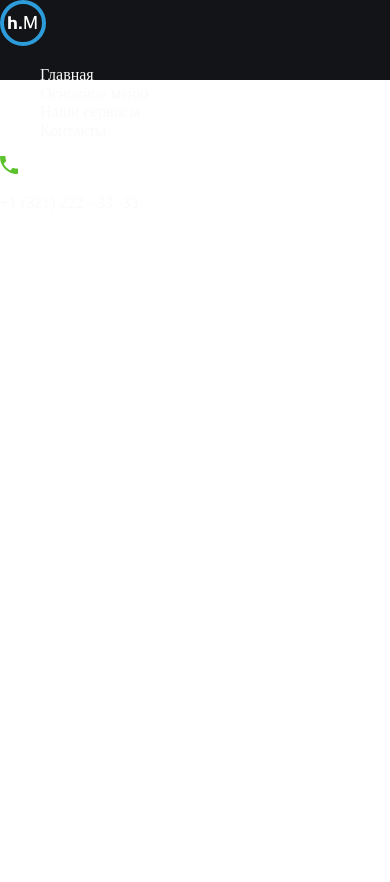
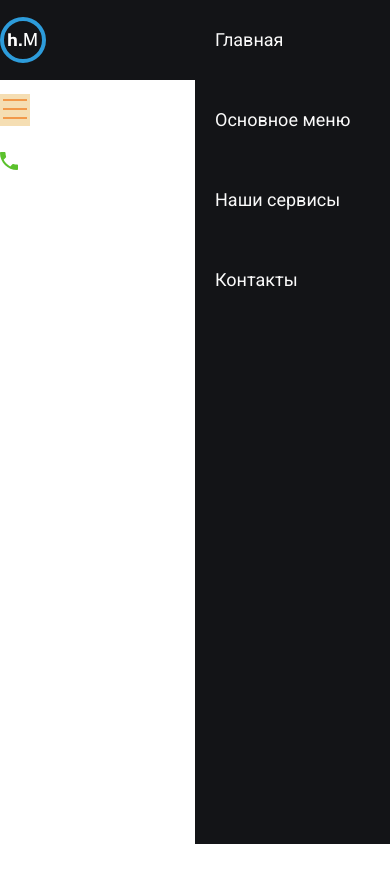
Before and after one commit to SonicFear96/alpaka-menu, a plain HTML site: page index.html in a window 390 px wide. Drawn offline with Linux system fonts and the light colour scheme.

Commit message:
nav menu

```diff
--- a/css/style.css
+++ b/css/style.css
@@ -12,6 +12,26 @@ desktop-big-width: 1440px;
 mobile-width-only: 767px;
 iPhone 8 :376px */
 
+html,
+body {
+  height: 100%;
+  box-sizing: border-box;
+}
+
+.visually-hidden {
+  position: absolute;
+  width: 1px;
+  height: 1px;
+  margin: -1px;
+  border: 0;
+  padding: 0;
+  white-space: nowrap;
+  -webkit-clip-path: inset(100%);
+  clip-path: inset(100%);
+  clip: rect(0 0 0 0);
+  overflow: hidden;
+}
+
 /*HEADER*/
 .main__header {
   background-color: var(--basic-black);
@@ -19,19 +39,100 @@ iPhone 8 :376px */
   width: 100%;
 }
 
-.nav__main-menu {
-  color: var(--basic-white);
+.logo__img {
+  margin: 17px 0 17px 0;
 }
 .nav__main-menu,
 .nav__sub-menu,
 .sub-menu__sub {
   list-style: none;
+  list-style: none;
+  padding: 0;
+  margin: 0;
 }
 
-.telephone-container__number {
+.nav__toggle {
+  /* position: absolute; */
+  position: relative;
+  right: 2px;
+  top: 10px;
+  bottom: 0;
+  width: 60px;
+  height: 55px;
+  cursor: pointer;
+  border: 0;
+  background: 0 0;
+}
+
+.nav__toggle::before {
+  content: "";
+  position: absolute;
+  top: 5px;
+  left: 5px;
+  width: 24px;
+  height: 2px;
+  background-color: #f2994a;
+  box-shadow: 0 9px 0 0 #f2994a, 0 18px 0 0 #f2994a;
+}
+
+.menu-item {
+  padding: 28px 20px 28px 20px;
+}
+.menu-item a {
+  font-family: "Roboto";
+  font-size: 18px;
+  line-height: 24px;
+  text-decoration: none;
   color: var(--basic-white);
 }
 
+.menu-item a:hover {
+  color: var(--text-hover);
+}
+
+.header__contact {
+  padding: 28px 0 28px 0;
+}
+
+.telephone-container__img {
+  padding: 8px 10px 8px 0;
+}
+.telephone-container__number {
+  margin: 0;
+  font-family: "Roboto";
+  font-weight: 500;
+  font-size: 18px;
+  line-height: 24px;
+  color: var(--basic-white);
+}
+.telephone-container__number:hover {
+  color: var(--text-hover);
+}
+
+@media (max-width: 767px) {
+  .nav__toggle {
+    width: 32px;
+    height: 32px;
+    display: block;
+    background: wheat;
+    border: wheat;
+  }
+  .header__nav {
+    position: fixed;
+    height: 100%;
+    width: 50%;
+    right: 0;
+    top: 0;
+    background-color: var(--basic-black);
+  }
+  .nav__main-menu {
+    display: block;
+  }
+
+  .telephone-container__number {
+    display: none;
+  }
+}
 @media (min-width: 768px) {
   .contact__telephone-container {
     display: flex;
@@ -40,11 +141,15 @@ iPhone 8 :376px */
 }
 
 @media (min-width: 1024px) {
+  /* .nav__toggle {
+    display: none;
+  } */
   .header__container {
     font-family: "Roboto";
     display: flex;
     flex-direction: row;
     justify-content: space-between;
+    margin: 0 5% 0 5%;
   }
   .nav__main-menu {
     margin: 0;
--- a/index.html
+++ b/index.html
@@ -17,14 +17,19 @@
   <body>
     <header class="main__header">
       <div class="header__container">
-        <a class="header__logo"> <img src="./img/logo.svg" /> </a>
+        <a class="header__logo">
+          <img class="logo__img" src="./img/logo.svg" />
+        </a>
+        <button class="nav__toggle">
+          <span class="visually-hidden">Меню</span>
+        </button>
         <nav class="header__nav">
           <ul class="nav__main-menu">
-            <li>
-              <a>Главная</a>
+            <li class="menu-item">
+              <a href="#">Главная</a>
             </li>
-            <li>
-              <a>Основное меню</a>
+            <li class="menu-item">
+              <a href="#">Основное меню</a>
               <!-- <ul class="nav__sub-menu">
                 <li><a>Заказать вёрстку</a></li>
                 <li><a>Отправить макет на проверку</a></li>
@@ -38,8 +43,8 @@
                 </li>
               </ul> -->
             </li>
-            <li><a>Наши сервисы</a></li>
-            <li><a>Контакты</a></li>
+            <li class="menu-item"><a href="#">Наши сервисы</a></li>
+            <li class="menu-item"><a href="#">Контакты</a></li>
           </ul>
         </nav>
         <div class="header__contact">
```
